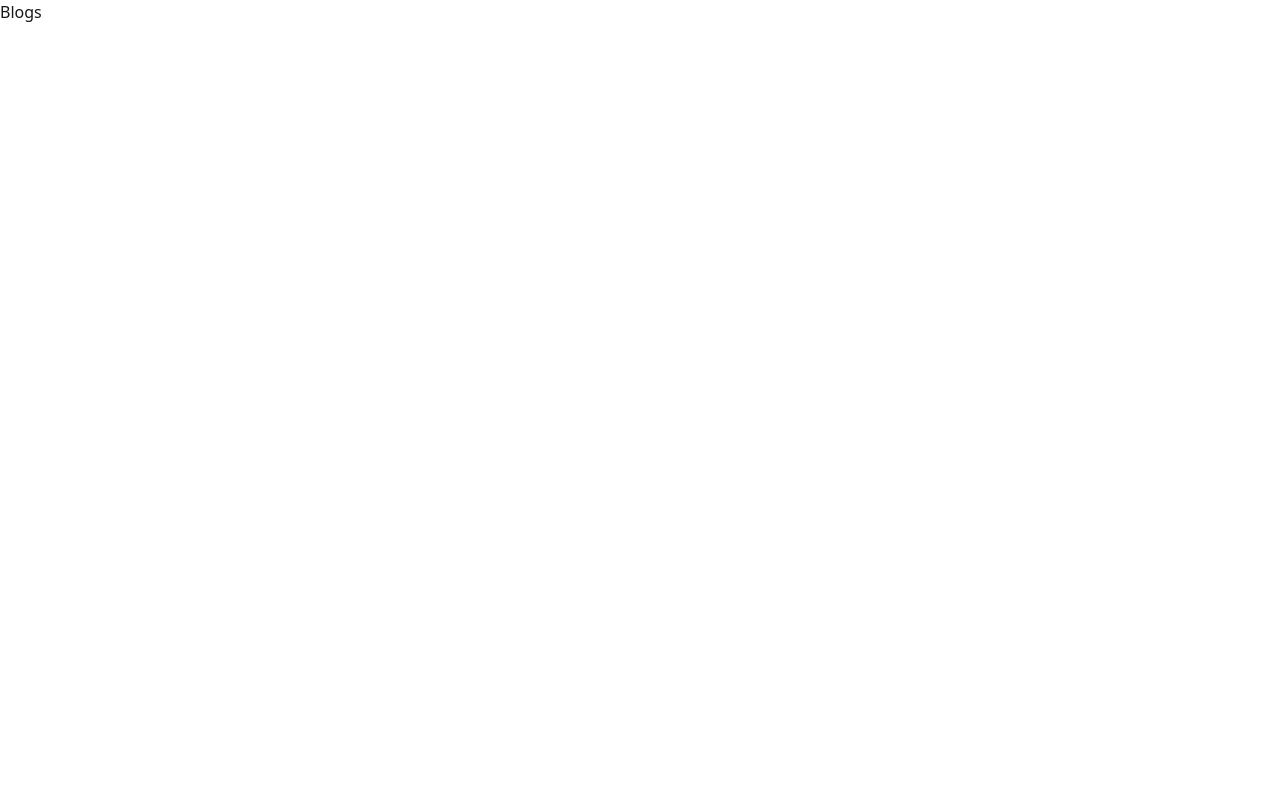
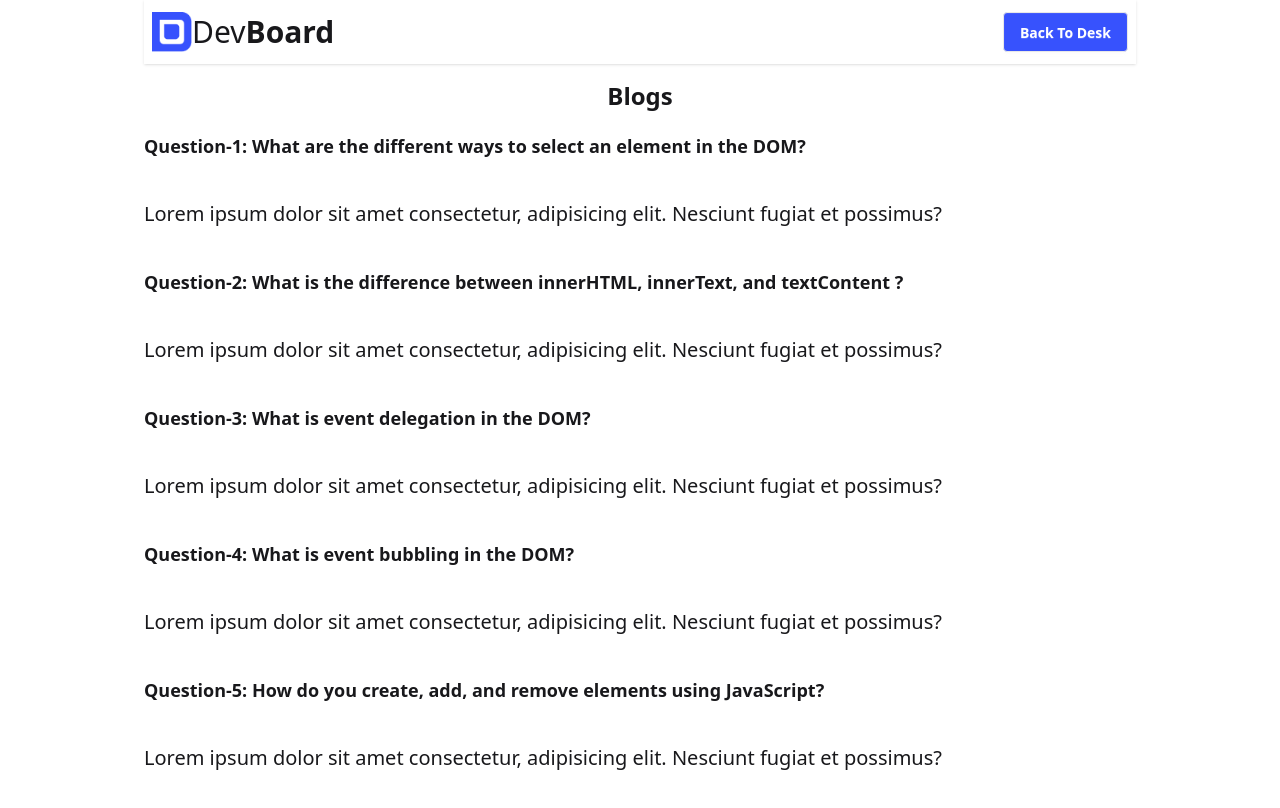
Before and after one commit to ArnavHD/assign-5, a plain HTML site: page Qna.html in a window 1280 px wide. Drawn offline with nearby package versions, Linux system fonts and the light colour scheme.

Commit message:
QNA done witout answer

```diff
--- a/Qna.html
+++ b/Qna.html
@@ -22,7 +22,64 @@
         }
     </style>
 </head>
-<body>
-    <h2 class="">Blogs</h2>
+<body class="mx-36">
+
+    <header>
+        <div class="navbar bg-base-100 shadow-sm">
+            <div class="navbar-start">
+                <div class="dropdown">
+                    <div tabindex="0" role="button" class="btn btn-ghost lg:hidden">
+                        <svg xmlns="http://www.w3.org/2000/svg" class="h-5 w-5" fill="none" viewBox="0 0 24 24"
+                            stroke="currentColor">
+                            <path stroke-linecap="round" stroke-linejoin="round" stroke-width="2" d="M4 6h16M4 12h8m-8 6h16" />
+                        </svg>
+                    </div>
+
+                </div>
+                <img class="w-10" src="assets/logo.png" alt="">
+                <a class="text-3xl">Dev<span class="font-bold">Board</span></a>
+            </div>
+            <div class="navbar-center hidden lg:flex">
+
+            </div>
+            <div class="navbar-end">
+                <a id="back-to" class="btn bg-[#3752FD] text-white">Back To Desk</a>
+            </div>
+        </div>
+    </header>
+
+    <main>
+        <h2 class="text-2xl font-bold text-center mt-4 mb-5">Blogs</h2>
+
+        <div class="grid grid-cols-1 space-y-10 mb-20">
+            <div class="space-y-10">
+                <h4 class="text-lg font-bold">Question-1: What are the different ways to select an element in the DOM?</h4>
+                <h5 class="text-xl">Lorem ipsum dolor sit amet consectetur, adipisicing elit. Nesciunt fugiat et possimus?</h5>
+            </div>
+            <div class="space-y-10">
+                <h4 class="text-lg font-bold">Question-2: What is the difference between innerHTML, innerText, and textContent ?</h4>
+                <h5 class="text-xl">Lorem ipsum dolor sit amet consectetur, adipisicing elit. Nesciunt fugiat et possimus?</h5>
+            </div>
+            <div class="space-y-10">
+                <h4 class="text-lg font-bold">Question-3: What is event delegation in the DOM?</h4>
+                <h5 class="text-xl">Lorem ipsum dolor sit amet consectetur, adipisicing elit. Nesciunt fugiat et possimus?</h5>
+            </div>
+            <div class="space-y-10">
+                <h4 class="text-lg font-bold">Question-4: What is event bubbling in the DOM?</h4>
+                <h5 class="text-xl">Lorem ipsum dolor sit amet consectetur, adipisicing elit. Nesciunt fugiat et possimus?</h5>
+            </div>
+            <div class="space-y-10">
+                <h4 class="text-lg font-bold">Question-5: How do you create, add, and remove elements using JavaScript?</h4>
+                <h5 class="text-xl">Lorem ipsum dolor sit amet consectetur, adipisicing elit. Nesciunt fugiat et possimus?</h5>
+            </div>
+
+        </div>
+    </main>
+    <footer>
+
+    </footer>
+
+    <script src="scripts/qna.js"></script>
+
 </body>
 </html>
--- /dev/null
+++ b/scripts/qna.js
@@ -0,0 +1,5 @@
+// back to previous page
+document.getElementById('back-to')
+    .addEventListener('click', function () {
+        console.log('back to back click');
+    })
```
Also changed, not shown: scripts/functionality.js (line endings or trailing spaces).
